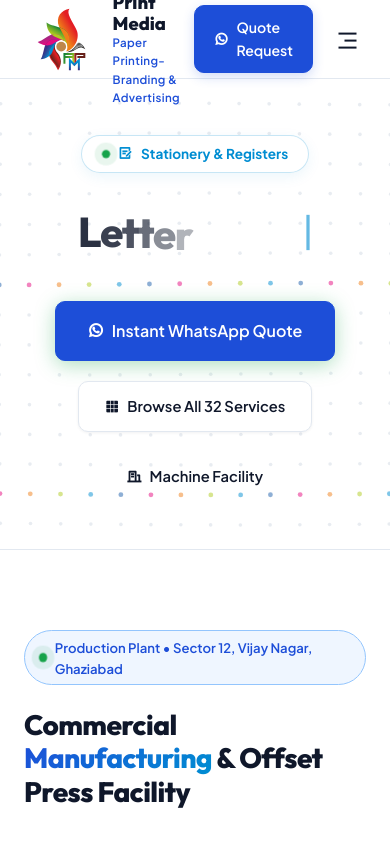
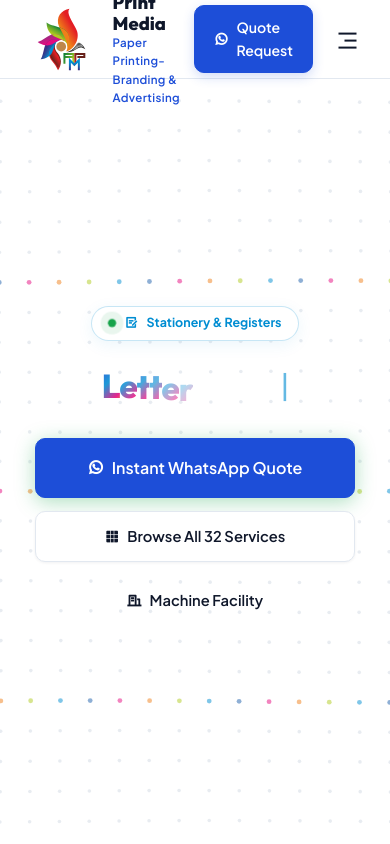
Before and after one commit to MainPiyushHoon/apmprint, a React (Vite) app: page / in a window 390 px wide. Shown: the top 844 px of the page. Built offline with nearby package versions, Linux system fonts and the light colour scheme.

Commit message:
style(hero): correct viewport proportions and add brand gradient to typing text

```diff
--- a/src/components/FacilitySpotlight.jsx
+++ b/src/components/FacilitySpotlight.jsx
@@ -108,7 +108,7 @@ export default function FacilitySpotlight({ onSelectQuickTag }) {
         <div className="hero-content">
           <div className="badge">
             <span className="pulse-dot"></span>
-            <span>Production Plant • Sector 12, Vijay Nagar, Ghaziabad</span>
+            <span>Sector 12, Vijay Nagar, Ghaziabad</span>
           </div>
 
           <h2 className="facility-title">
--- a/src/styles/index.css
+++ b/src/styles/index.css
@@ -1389,14 +1389,16 @@ textarea.form-input {
 
 .cinematic-hero {
   position: relative;
-  padding: 7rem 0 6rem;
+  min-height: calc(100vh - 78px);
+  min-height: calc(100dvh - 78px);
+  padding: 4rem 0;
   background: #ffffff;
   border-bottom: 1px solid var(--border-light);
   overflow: hidden;
-  min-height: 72vh;
   display: flex;
   align-items: center;
   justify-content: center;
+  box-sizing: border-box;
 }
 
 .cinematic-container {
@@ -1406,7 +1408,8 @@ textarea.form-input {
   justify-content: center;
   width: 100%;
   padding: 0 1.5rem;
-  pointer-events: none; /* Mouse events pass directly through to canvas */
+  pointer-events: none;
+  /* Mouse events pass directly through to canvas */
 }
 
 .cinematic-content {
@@ -1417,7 +1420,8 @@ textarea.form-input {
   display: flex;
   flex-direction: column;
   align-items: center;
-  pointer-events: none; /* Mouse events pass directly through to canvas */
+  pointer-events: none;
+  /* Mouse events pass directly through to canvas */
 }
 
 /* Enable pointer events only on interactive interactive elements */
@@ -1432,16 +1436,16 @@ textarea.form-input {
   display: inline-flex;
   align-items: center;
   gap: 0.55rem;
-  padding: 0.45rem 1.25rem;
-  background: rgba(255, 255, 255, 0.88);
+  padding: 0.5rem 1.35rem;
+  background: rgba(255, 255, 255, 0.92);
   backdrop-filter: blur(8px);
   border: 1.5px solid rgba(0, 141, 210, 0.22);
   border-radius: var(--radius-full);
-  font-size: 0.85rem;
+  font-size: 0.86rem;
   font-weight: 700;
   color: #008dd2;
-  margin-bottom: 2rem;
-  box-shadow: 0 4px 14px rgba(0, 141, 210, 0.08);
+  margin-bottom: 2.25rem;
+  box-shadow: 0 4px 16px rgba(0, 141, 210, 0.08);
   transition: all var(--transition-fast);
 }
 
@@ -1461,7 +1465,7 @@ textarea.form-input {
 }
 
 .cinematic-typing-headline {
-  font-size: clamp(2.6rem, 7vw, 5.25rem);
+  font-size: clamp(2.8rem, 6.8vw, 5.25rem);
   font-weight: 800;
   line-height: 1.12;
   letter-spacing: -0.035em;
@@ -1482,7 +1486,9 @@ textarea.form-input {
 }
 
 .typing-text {
-  color: var(--text-main);
+  background: linear-gradient(135deg, #1d4ed8 0%, #008dd2 38%, #e5097f 78%, #ef7f1a 100%);
+  -webkit-background-clip: text;
+  -webkit-text-fill-color: transparent;
   display: inline-flex;
   flex-wrap: wrap;
   justify-content: center;
@@ -1490,7 +1496,9 @@ textarea.form-input {
 
 .typing-char {
   display: inline-block;
-  color: var(--text-main);
+  background: inherit;
+  -webkit-background-clip: text;
+  -webkit-text-fill-color: transparent;
 }
 
 .typing-cursor {
@@ -1499,6 +1507,7 @@ textarea.form-input {
   color: #008dd2;
   margin-left: 0.15em;
   line-height: 1;
+  -webkit-text-fill-color: #008dd2;
 }
 
 .cinematic-cta-group {
@@ -1546,45 +1555,41 @@ textarea.form-input {
 
 @media (max-width: 768px) {
   .cinematic-hero {
-    padding: 3.5rem 0 3rem;
-    min-height: auto;
-  }
-  .cinematic-title {
-    font-size: 1.85rem;
-    line-height: 1.22;
-  }
-  .dynamic-text {
-    font-size: 1.25rem;
-  }
-  .cinematic-dynamic-box {
-    padding: 0.9rem 1rem;
-  }
-  .cinematic-badge {
-    font-size: 0.74rem;
-    padding: 0.35rem 0.85rem;
-  }
-  .cinematic-subtitle {
-    font-size: 0.95rem;
-  }
-  .cinematic-trust-row {
-    grid-template-columns: repeat(2, 1fr);
+    min-height: calc(100vh - 78px);
+    min-height: calc(100dvh - 78px);
+    padding: 3rem 0 2.5rem;
+  }
+
+  .cinematic-category-pill {
+    font-size: 0.78rem;
+    padding: 0.4rem 1rem;
+    margin-bottom: 1.5rem;
+  }
+
+  .cinematic-typing-headline {
+    font-size: clamp(2rem, 8vw, 2.8rem);
+    margin-bottom: 2rem;
+  }
+
+  .cinematic-cta-group {
+    flex-direction: column;
+    width: 100%;
+    max-width: 320px;
     gap: 0.85rem;
-    padding: 1rem;
-  }
+  }
+
+  .cinematic-cta-group .btn {
+    width: 100%;
+    justify-content: center;
+  }
+
   .facility-title {
     font-size: 1.75rem;
   }
 }
 
 @media (max-width: 480px) {
-  .cinematic-title {
-    font-size: 1.6rem;
-    line-height: 1.2;
-  }
-  .dynamic-text {
-    font-size: 1.15rem;
-  }
-  .cinematic-trust-row {
-    grid-template-columns: 1fr;
-  }
-}
+  .cinematic-typing-headline {
+    font-size: clamp(1.85rem, 8.5vw, 2.4rem);
+  }
+}
```
